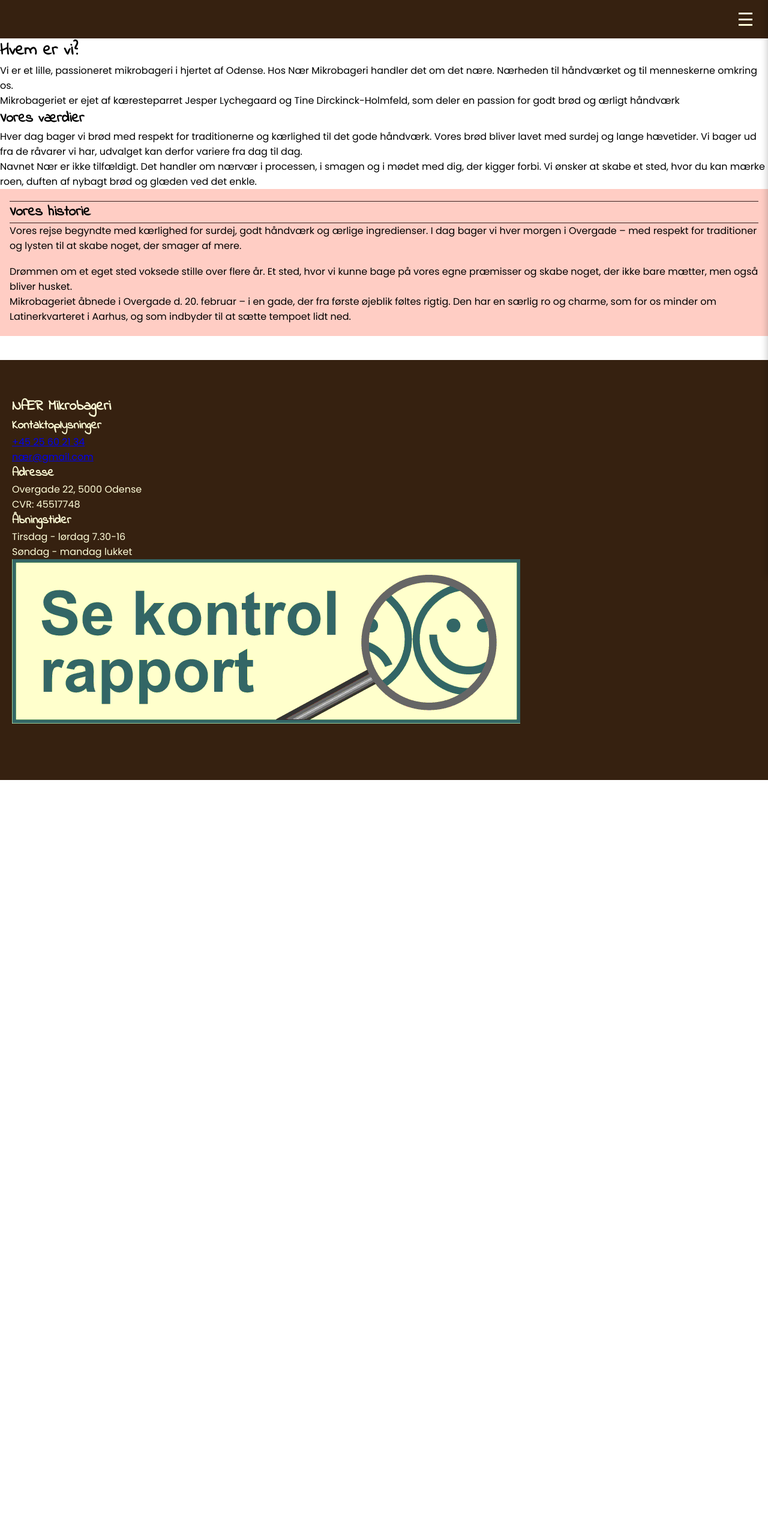
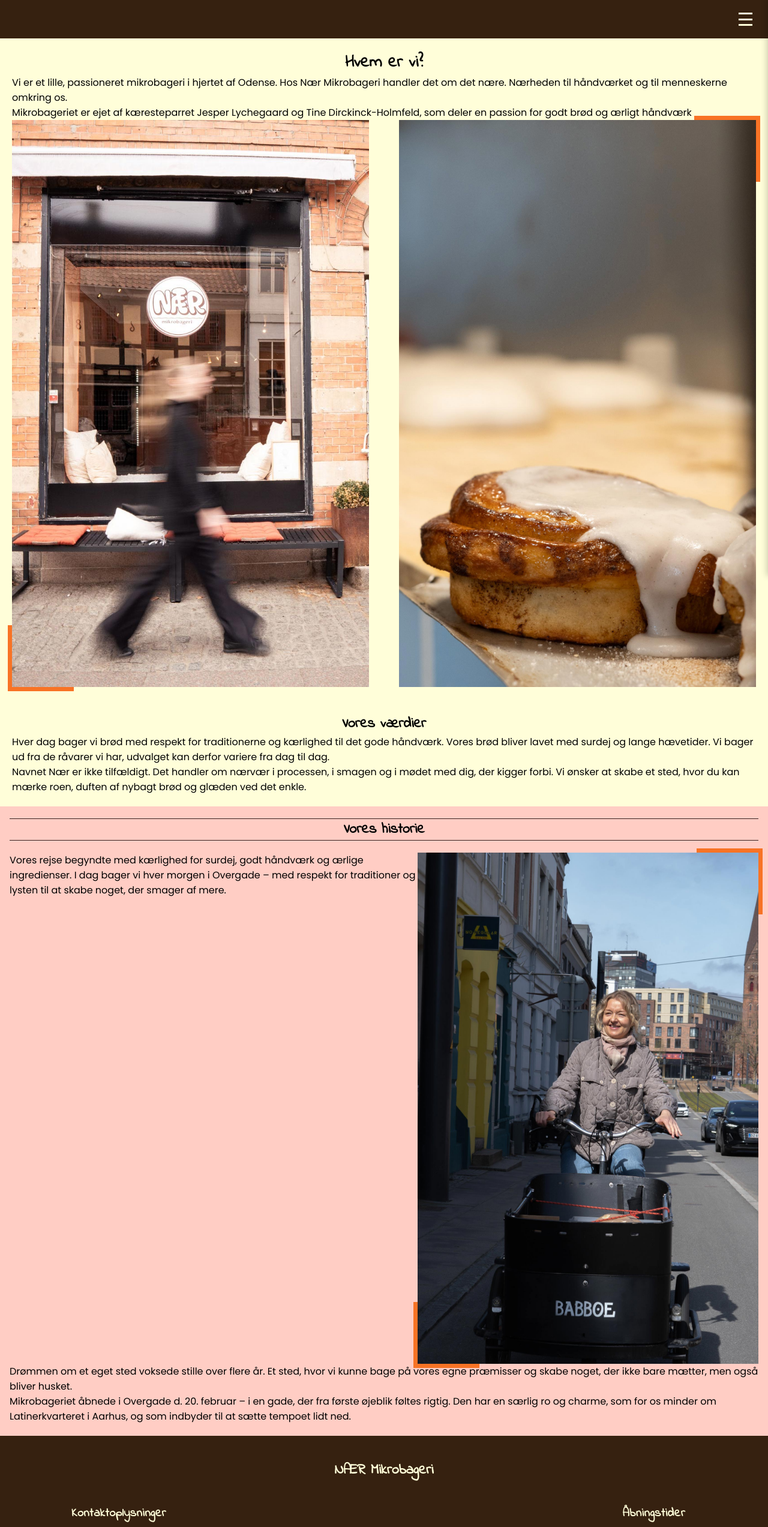
Before and after one commit to Freja-absalonsen/projekt-6, a Vue app in the folder projekt-6/: page /om-os in a window 1280 px wide. Shown: the top 2545 px of the page at 60% size. Before the commit the page ends 1300 px from the top, so only its background shows below. Built offline with nearby package versions, Linux system fonts and the light colour scheme.

Commit message:
om os og andre rettelser

```diff
--- a/projekt-6/src/components/about/About.vue
+++ b/projekt-6/src/components/about/About.vue
@@ -12,8 +12,15 @@
                 Mikrobageriet er ejet af kæresteparret Jesper Lychegaard og Tine Dirckinck-Holmfeld,
                 som deler en passion for godt brød og ærligt håndværk
             </p>
-            <div class="about__img">
-
+            <div class="about__wrapper">
+                <div class="image-wrapper">
+                    <div class="square-top-right"></div>
+                        <div class="about__images">
+                            <img src="@/assets/about-gang.jpg" alt="Billede af en smilende, lyshåret kvinde på en cykel.">
+                            <img src="@/assets/about-kanelsnegl.jpg" alt="Billede af en smilende, lyshåret kvinde på en cykel.">
+                        </div>
+                    <div class="square-bottom-left"></div>
+                </div>
             </div>
         </div>
     </section>
--- a/projekt-6/src/components/about/History.vue
+++ b/projekt-6/src/components/about/History.vue
@@ -4,12 +4,20 @@
         <h2>Vores historie</h2>
         <div class=" divider"></div>
         <div class="our-history__content">
-            <p>
-                Vores rejse begyndte med kærlighed for surdej, godt håndværk og ærlige ingredienser.
-                I dag bager vi hver morgen i Overgade –
-                med respekt for traditioner og lysten til at skabe noget, der smager af mere.
-            </p>
-            <img src="" alt="">
+            <div class="our-history__top">
+                <p>
+                    Vores rejse begyndte med kærlighed for surdej, godt håndværk og ærlige ingredienser.
+                    I dag bager vi hver morgen i Overgade –
+                    med respekt for traditioner og lysten til at skabe noget, der smager af mere.
+                </p>
+                <div class="our-history__wrapper">
+                    <div class="image-wrapper">
+                        <div class="square-top-right"></div>
+                        <img src="@/assets/about-trine.jpg" alt="Billede af en smilende, lyshåret kvinde på en cykel.">
+                        <div class="square-bottom-left"></div>
+                    </div>
+                </div>
+            </div>
             <p>
                 Drømmen om et eget sted voksede stille over flere år.
                 Et sted, hvor vi kunne bage på vores egne præmisser og skabe noget,
--- a/projekt-6/src/components/home/HomeSome.vue
+++ b/projekt-6/src/components/home/HomeSome.vue
@@ -2,5 +2,7 @@
 </script>
 
 <template>
-    <h2>HEJ</h2>
+    <section>
+        <h2>HEJ</h2>
+    </section>
 </template>
--- a/projekt-6/src/styles/_mixins.scss
+++ b/projekt-6/src/styles/_mixins.scss
@@ -19,10 +19,9 @@
     background: c.$color-quinary;
     color: c.$color-text-secondary;
     border: none;
-    padding: 12px;
+    padding: 12px 25px;
     border-radius: 6px;
     cursor: pointer;
-    width: 140px;
     align-self: center;
     font-size: f.$font-size-tertiary;
     font-family: f.$font-primary;
--- a/projekt-6/src/styles/style.css
+++ b/projekt-6/src/styles/style.css
@@ -6,21 +6,29 @@
 h1 {
   font-size: 28px;
   font-family: "Indie Flower", cursive;
+  text-align: center;
 }
 
 h2 {
   font-size: 24px;
   font-family: "Indie Flower", cursive;
+  text-align: center;
 }
 
 h3 {
   font-size: 20px;
   font-family: "Indie Flower", cursive;
+  text-align: center;
 }
 
 p, a {
   font-size: 16px;
   font-family: "Poppins", sans-serif;
+}
+
+section {
+  padding: 20px;
+  background-color: #FFFED9;
 }
 
 .header {
@@ -94,6 +102,18 @@ p, a {
   font-family: "Poppins", sans-serif;
 }
 
+.home-info__button {
+  background: #577448;
+  color: #FFFED9;
+  border: none;
+  padding: 12px 25px;
+  border-radius: 6px;
+  cursor: pointer;
+  align-self: center;
+  font-size: 16px;
+  font-family: "Poppins", sans-serif;
+}
+
 .testimonials {
   padding: 24px;
   background: #FFFED9;
@@ -158,7 +178,7 @@ p, a {
 .contact {
   display: flex;
   flex-direction: column;
-  padding: 16px;
+  padding: 20px;
   text-align: center;
 }
 .contact__title {
@@ -186,16 +206,22 @@ p, a {
 }
 .contact__item {
   display: flex;
+  align-items: center;
+  gap: 10px;
+  padding: 10px 14px;
+  cursor: pointer;
+  transition: 0.2s ease;
+}
+.contact__icon {
+  width: 15px;
+  height: 15px;
 }
 .contact__text {
   font-size: 16px;
   font-family: "Poppins", sans-serif;
   margin: 0;
-}
-@media (min-width: 768px) {
-  .contact {
-    padding: 20px 40px;
-  }
+  color: inherit;
+  text-decoration: none;
 }
 
 .form-section {
@@ -308,12 +334,12 @@ p, a {
   height: 200px;
   width: 100%;
   border-radius: 4px;
-}
-@media (min-width: 768px) {
-  .map-section__map {
-    width: 400px;
-    height: 250px;
-  }
+  /*
+    @media (min-width: 768px) {
+      width: 400px;
+      height: 250px;
+    }
+  */
 }
 .map-section .square-top-right {
   position: absolute;
@@ -337,6 +363,44 @@ p, a {
   margin-top: 12px;
 }
 
+.about__wrapper {
+  display: inline-block;
+}
+.about .image-wrapper {
+  position: relative;
+  display: inline-block;
+}
+.about__images {
+  display: flex;
+  justify-content: space-between;
+}
+.about img {
+  display: block;
+  position: relative;
+  z-index: 2;
+  width: 48%;
+  -o-object-fit: cover;
+     object-fit: cover;
+}
+.about .square-top-right {
+  position: absolute;
+  width: 110px;
+  height: 110px;
+  background-color: #F87325;
+  top: -7px;
+  right: -7px;
+  z-index: 1;
+}
+.about .square-bottom-left {
+  position: absolute;
+  width: 110px;
+  height: 110px;
+  background-color: #F87325;
+  bottom: -7px;
+  left: -7px;
+  z-index: 1;
+}
+
 .our-history {
   background-color: #FFCDC4;
   padding: 20px 16px;
@@ -346,45 +410,92 @@ p, a {
   background-color: #362120;
   width: 100%;
 }
+.our-history__content {
+  display: flex;
+  flex-direction: column;
+  padding-top: 20px;
+}
+.our-history__top {
+  display: flex;
+}
+.our-history__wrapper {
+  display: inline-block;
+}
+.our-history .image-wrapper {
+  position: relative;
+  display: flex;
+}
+.our-history img {
+  display: block;
+  position: relative;
+  z-index: 2;
+  width: 100%;
+}
+.our-history .square-top-right {
+  position: absolute;
+  width: 110px;
+  height: 110px;
+  background-color: #F87325;
+  top: -7px;
+  right: -7px;
+  z-index: 1;
+}
+.our-history .square-bottom-left {
+  position: absolute;
+  width: 110px;
+  height: 110px;
+  background-color: #F87325;
+  bottom: -7px;
+  left: -7px;
+  z-index: 1;
+}
 
 .footer {
   background-color: #362110;
   color: #FFFED9;
-  padding: 60px 20px;
-  margin-top: 40px;
+  padding: 40px 20px;
 }
-
-.footer-inner {
+.footer__inner {
   max-width: 1100px;
   margin: 0 auto;
 }
-
-.footer-title {
+.footer__title {
   text-align: center;
   margin-bottom: 40px;
 }
-
-.footer-grid {
+.footer__grid {
   display: flex;
   flex-wrap: nowrap;
   justify-content: space-between;
   gap: 40px;
 }
-
-.footer-section {
-  margin-bottom: 30px;
+.footer__column {
+  display: flex;
+  flex-direction: column;
+  gap: 30px;
 }
-.footer-section h3 {
-  font-size: 14px;
-  font-family: "Poppins", sans-serif;
+.footer__column--right {
+  text-align: right;
+  align-items: flex-end;
+}
+.footer__section--report {
+  margin-top: 10px;
+}
+.footer__image {
+  width: 180px;
+  display: block;
+}
+.footer__heading {
   margin-bottom: 5px;
+  letter-spacing: 0.5px;
 }
-.footer-section p {
-  font-size: 12px;
-  font-family: "Poppins", sans-serif;
-  margin: 5px 0;
+.footer__text {
+  margin: 4px 0;
 }
-
-.footer-right {
-  text-align: right;
+.footer__link {
+  color: inherit;
+  text-decoration: none;
+}
+.footer__link:hover {
+  text-decoration: underline;
 }/*# sourceMappingURL=style.css.map */
--- a/projekt-6/src/styles/style.scss
+++ b/projekt-6/src/styles/style.scss
@@ -9,16 +9,19 @@
 h1{
     font-size: f.$font-size-primary;
     font-family: f.$font-secondary;
+    text-align: center;
 }
 
 h2{
     font-size: f.$font-size-secondary;
     font-family: f.$font-secondary;
+    text-align: center;
 }
 
 h3{
     font-size: f.$font-size-h3;
     font-family: f.$font-secondary;
+    text-align: center;
 }
 
 p,a{
@@ -26,6 +29,10 @@ p,a{
     font-family: f.$font-primary;
 }
 
+section{
+    padding: 20px;
+    background-color: c.$color-primary;
+}
 
 //Header
 .header{
@@ -112,6 +119,11 @@ p,a{
     font-family: f.$font-primary;
   }
 
+}
+
+
+.home-info__button{
+    @include m.button;
 }
 
 // Home anmeldelser
@@ -377,11 +389,12 @@ p,a{
         height: 200px;
         width: 100%;
         border-radius: 4px;
-
+    /*
       @media (min-width: 768px) {
         width: 400px;
         height: 250px;
       }
+    */
     }
 
     .square-top-right{
@@ -397,7 +410,39 @@ p,a{
     }
 }
 
+.about{
+     &__wrapper{
+        display: inline-block;
+     }
 
+    .image-wrapper {
+        position: relative;
+        display: inline-block;
+    }
+
+    &__images{
+        display: flex;
+        justify-content: space-between;
+    }
+
+    img {
+        display: block;
+        position: relative;
+        z-index: 2;
+        width: 48%;
+        object-fit: cover
+
+    }
+
+    .square-top-right{
+        @include m.square-top-right;
+    }
+
+    .square-bottom-left{
+        @include m.square-bottom-left
+    }
+
+}
 
 
 .our-history {
@@ -405,6 +450,40 @@ p,a{
 
     .divider {
         @include m.divider
+    }
+
+    &__content{
+        display: flex;
+        flex-direction: column;
+        padding-top: 20px;
+    }
+
+    &__top{
+        display: flex;
+    }
+
+    &__wrapper{
+        display: inline-block;
+    }
+
+    .image-wrapper {
+        position: relative;
+        display: flex;
+    }
+
+    img {
+        display: block;
+        position: relative;
+        z-index: 2;
+        width: 100%;
+    }
+
+    .square-top-right{
+        @include m.square-top-right;
+    }
+
+    .square-bottom-left{
+        @include m.square-bottom-left
     }
 }
 
@@ -415,7 +494,6 @@ p,a{
     background-color: c.$color-tertiary;
     color: c.$color-text-secondary;
     padding: 40px 20px;
-    margin-top: 20px;
 
     &__inner {
         max-width: 1100px;
```
Also changed, not shown: 1 other file (tests, documents, lock files or other folders).
